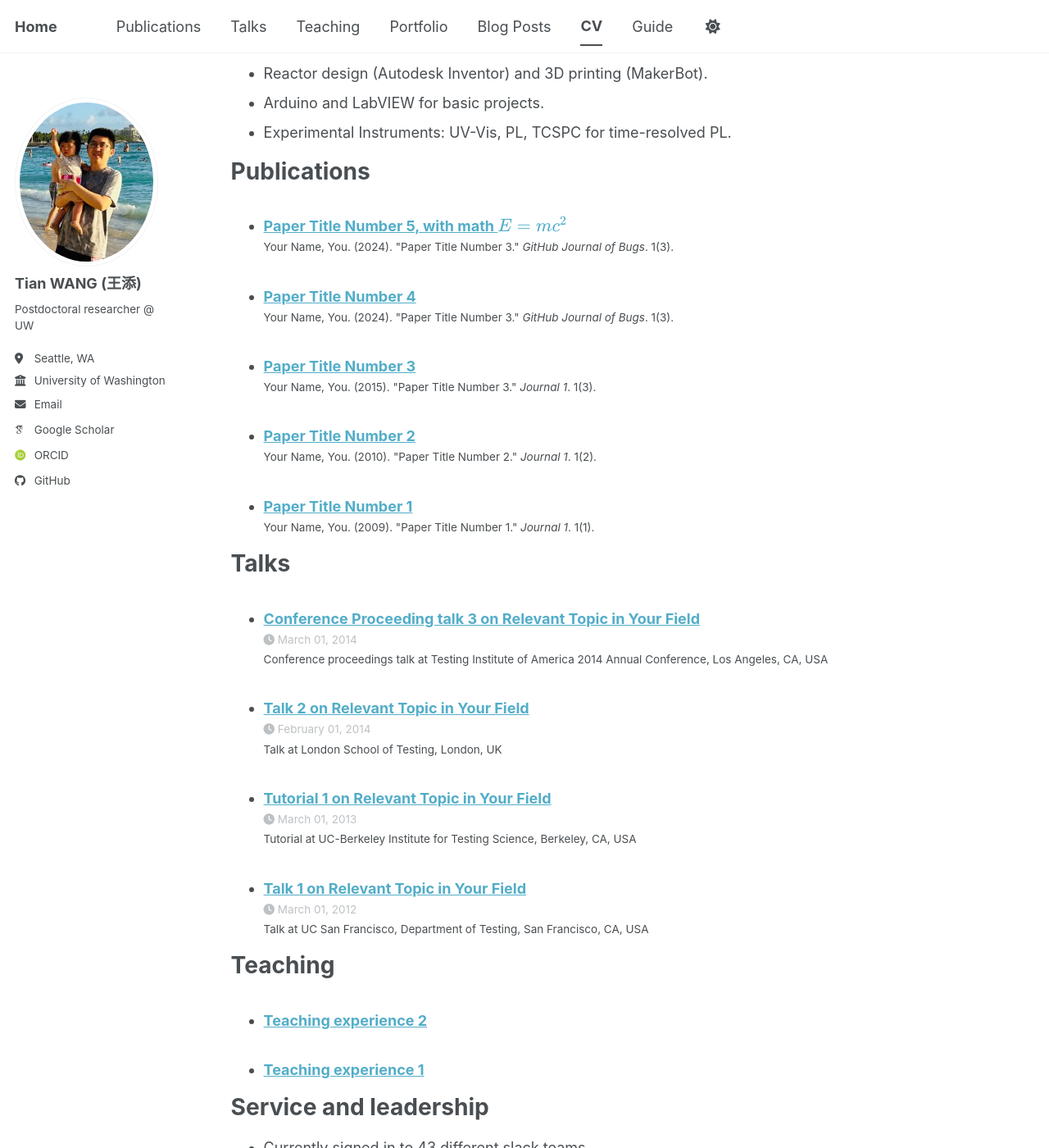
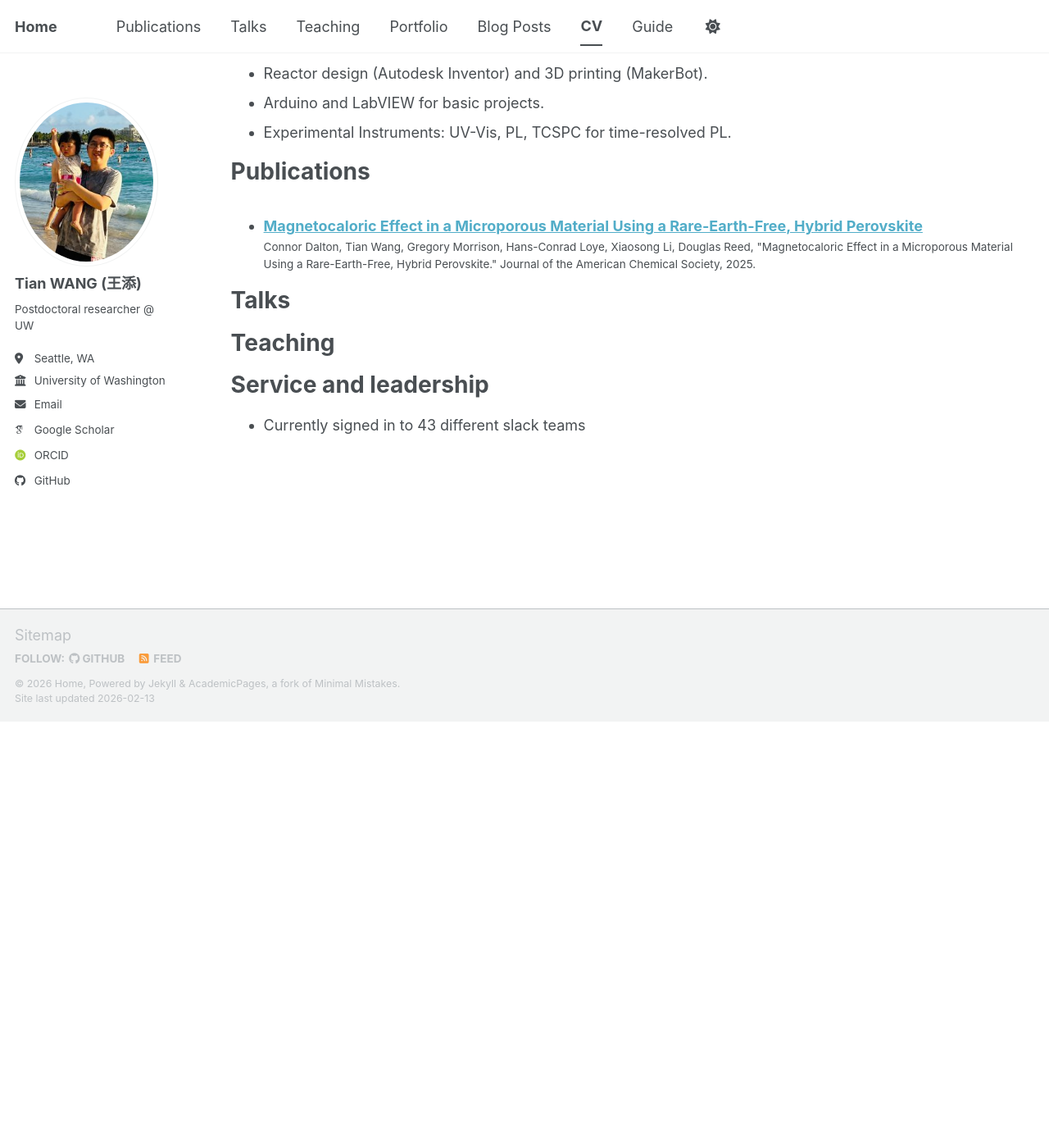
Before and after one commit to tw2469/tw2469.github.io, a Jekyll site: the page built from _pages/cv.md, in a window 1280 px wide and 1400 px high, scrolled down 520 px. Shown: the whole window at 82% size. Built offline with Jekyll 4.4.1, drawn with Linux system fonts in a browser that asks for light colours; some web fonts are replaced; a script bundle is joined from its source files by our own code; library files that are not in the unit come from our copies; some of the changed text lies outside the part shown.

Commit message:
Update publication

```diff
--- a/_publications/2009-10-01-paper-title-number-1.md
+++ /dev/null
@@ -1,14 +0,0 @@
----
-title: "Paper Title Number 1"
-collection: publications
-category: manuscripts
-permalink: /publication/2009-10-01-paper-title-number-1
-excerpt: 'This paper is about the number 1. The number 2 is left for future work.'
-date: 2009-10-01
-venue: 'Journal 1'
-slidesurl: 'https://academicpages.github.io/files/slides1.pdf'
-paperurl: 'https://academicpages.github.io/files/paper1.pdf'
-bibtexurl: 'https://academicpages.github.io/files/bibtex1.bib'
-citation: 'Your Name, You. (2009). &quot;Paper Title Number 1.&quot; <i>Journal 1</i>. 1(1).'
----
-The contents above will be part of a list of publications, if the user clicks the link for the publication than the contents of section will be rendered as a full page, allowing you to provide more information about the paper for the reader. When publications are displayed as a single page, the contents of the above "citation" field will automatically be included below this section in a smaller font.
--- a/_publications/2010-10-01-paper-title-number-2.md
+++ /dev/null
@@ -1,14 +0,0 @@
----
-title: "Paper Title Number 2"
-collection: publications
-category: manuscripts
-permalink: /publication/2010-10-01-paper-title-number-2
-excerpt: 'This paper is about the number 2. The number 3 is left for future work.'
-date: 2010-10-01
-venue: 'Journal 1'
-slidesurl: 'https://academicpages.github.io/files/slides2.pdf'
-paperurl: 'https://academicpages.github.io/files/paper2.pdf'
-citation: 'Your Name, You. (2010). &quot;Paper Title Number 2.&quot; <i>Journal 1</i>. 1(2).'
----
-
-The contents above will be part of a list of publications, if the user clicks the link for the publication than the contents of section will be rendered as a full page, allowing you to provide more information about the paper for the reader. When publications are displayed as a single page, the contents of the above "citation" field will automatically be included below this section in a smaller font.
--- a/_publications/2015-10-01-paper-title-number-3.md
+++ /dev/null
@@ -1,14 +0,0 @@
----
-title: "Paper Title Number 3"
-collection: publications
-category: manuscripts
-permalink: /publication/2015-10-01-paper-title-number-3
-excerpt: 'This paper is about the number 3. The number 4 is left for future work.'
-date: 2015-10-01
-venue: 'Journal 1'
-slidesurl: 'https://academicpages.github.io/files/slides3.pdf'
-paperurl: 'https://academicpages.github.io/files/paper3.pdf'
-citation: 'Your Name, You. (2015). &quot;Paper Title Number 3.&quot; <i>Journal 1</i>. 1(3).'
----
-
-The contents above will be part of a list of publications, if the user clicks the link for the publication than the contents of section will be rendered as a full page, allowing you to provide more information about the paper for the reader. When publications are displayed as a single page, the contents of the above "citation" field will automatically be included below this section in a smaller font.
--- /dev/null
+++ b/_publications/2025-01-01-Magnetocaloric-Effect-in-a-Microporous-Material-Using-a-Rare-Earth-Free-Hybrid-Perovskite.md
@@ -0,0 +1,13 @@
+---
+title: "Magnetocaloric Effect in a Microporous Material Using a Rare-Earth-Free, Hybrid Perovskite"
+collection: publications
+permalink: /publication/2025-01-01-Magnetocaloric-Effect-in-a-Microporous-Material-Using-a-Rare-Earth-Free-Hybrid-Perovskite
+excerpt: 'PMID: 41085248'
+date: 2025-01-01
+venue: 'Journal of the American Chemical Society'
+paperurl: 'https://doi.org/10.1021/jacs.5c11644'
+citation: ' Connor Dalton,  Tian Wang,  Gregory Morrison,  Hans-Conrad Loye,  Xiaosong Li,  Douglas Reed, &quot;Magnetocaloric Effect in a Microporous Material Using a Rare-Earth-Free, Hybrid Perovskite.&quot; Journal of the American Chemical Society, 2025.'
+---
+PMID: 41085248
+
+[Access paper here](https://doi.org/10.1021/jacs.5c11644){:target="_blank"}
--- a/_publications/2025-06-08-paper-title-number-5.md
+++ /dev/null
@@ -1,13 +0,0 @@
----
-title: "Paper Title Number 5, with math $$E=mc^2$$"
-collection: publications
-category: conferences
-permalink: /publication/2024-02-17-paper-title-number-4
-excerpt: 'This paper is about a famous math equation, $$E=mc^2$$'
-date: 2024-02-17
-venue: 'GitHub Journal of Bugs'
-paperurl: 'https://academicpages.github.io/files/paper3.pdf'
-citation: 'Your Name, You. (2024). &quot;Paper Title Number 3.&quot; <i>GitHub Journal of Bugs</i>. 1(3).'
----
-
-Using [MathJax](https://www.mathjax.org/) in the description is supported - $$E=mc^2$$ - however, the use must be mindful that the default delimiters are `$$...$$` and `\\[...\\]` which differs from the `$...$` that is typically expected.
--- a/_talks/2012-03-01-talk-1.md
+++ /dev/null
@@ -1,11 +0,0 @@
----
-title: "Talk 1 on Relevant Topic in Your Field"
-collection: talks
-type: "Talk"
-permalink: /talks/2012-03-01-talk-1
-venue: "UC San Francisco, Department of Testing"
-date: 2012-03-01
-location: "San Francisco, CA, USA"
----
-
-This is a description of your talk, which is a markdown file that can be all markdown-ified like any other post. Yay markdown!
--- a/_talks/2013-03-01-tutorial-1.md
+++ /dev/null
@@ -1,13 +0,0 @@
----
-title: "Tutorial 1 on Relevant Topic in Your Field"
-collection: talks
-type: "Tutorial"
-permalink: /talks/2013-03-01-tutorial-1
-venue: "UC-Berkeley Institute for Testing Science"
-date: 2013-03-01
-location: "Berkeley, CA, USA"
----
-
-[More information here](http://exampleurl.com)
-
-This is a description of your tutorial, note the different field in type. This is a markdown files that can be all markdown-ified like any other post. Yay markdown!
--- a/_talks/2014-02-01-talk-2.md
+++ /dev/null
@@ -1,13 +0,0 @@
----
-title: "Talk 2 on Relevant Topic in Your Field"
-collection: talks
-type: "Talk"
-permalink: /talks/2014-02-01-talk-2
-venue: "London School of Testing"
-date: 2014-02-01
-location: "London, UK"
----
-
-[More information here](http://example2.com)
-
-This is a description of your talk, which is a markdown files that can be all markdown-ified like any other post. Yay markdown!
--- a/_talks/2014-03-01-talk-3.md
+++ /dev/null
@@ -1,11 +0,0 @@
----
-title: "Conference Proceeding talk 3 on Relevant Topic in Your Field"
-collection: talks
-type: "Conference proceedings talk"
-permalink: /talks/2014-03-01-talk-3
-venue: "Testing Institute of America 2014 Annual Conference"
-date: 2014-03-01
-location: "Los Angeles, CA, USA"
----
-
-This is a description of your conference proceedings talk, note the different field in type. You can put anything in this field.
--- a/_teaching/2014-spring-teaching-1.md
+++ /dev/null
@@ -1,20 +0,0 @@
----
-title: "Teaching experience 1"
-collection: teaching
-type: "Undergraduate course"
-permalink: /teaching/2014-spring-teaching-1
-venue: "University 1, Department"
-date: 2014-01-01
-location: "City, Country"
----
-
-This is a description of a teaching experience. You can use markdown like any other post.
-
-Heading 1
-======
-
-Heading 2
-======
-
-Heading 3
-======
--- a/_teaching/2015-spring-teaching-2.md
+++ /dev/null
@@ -1,20 +0,0 @@
----
-title: "Teaching experience 2"
-collection: teaching
-type: "Workshop"
-permalink: /teaching/2015-spring-teaching-1
-venue: "University 1, Department"
-date: 2015-01-01
-location: "City, Country"
----
-
-This is a description of a teaching experience. You can use markdown like any other post.
-
-Heading 1
-======
-
-Heading 2
-======
-
-Heading 3
-======
--- a/markdown_generator/publications.csv
+++ b/markdown_generator/publications.csv
@@ -1,4 +1,4 @@
 pub_date,title,venue,excerpt,citation,url_slug,paper_url,slides_url,category
-2009-10-01,Paper Title Number 1,Journal 1,This paper is about the number 1. The number 2 is left for future work.,"Your Name, You. (2009). ""Paper Title Number 1."" <i>Journal 1</i>. 1(1).",paper-title-number-1,https://academicpages.github.io/files/paper1.pdf,http://academicpages.github.io/files/slides1.pdf,manuscripts
-2010-10-01,Paper Title Number 2,Journal 1,This paper is about the number 2. The number 3 is left for future work.,"Your Name, You. (2010). ""Paper Title Number 2."" <i>Journal 1</i>. 1(2).",paper-title-number-2,https://academicpages.github.io/files/paper2.pdf,http://academicpages.github.io/files/slides2.pdf,manuscripts
-2015-10-01,Paper Title Number 3,Journal 1,This paper is about the number 3. The number 4 is left for future work.,"Your Name, You. (2015). ""Paper Title Number 3."" <i>Journal 1</i>. 1(3).",paper-title-number-3,https://academicpages.github.io/files/paper3.pdf,http://academicpages.github.io/files/slides3.pdf,manuscripts
+10/1/2009,Paper Title Number 1,Journal 1,This paper is about the number 1. The number 2 is left for future work.,"Your Name, You. (2009). ""Paper Title Number 1."" <i>Journal 1</i>. 1(1).",paper-title-number-1,https://academicpages.github.io/files/paper1.pdf,http://academicpages.github.io/files/slides1.pdf,manuscripts
+10/1/2010,Paper Title Number 2,Journal 1,This paper is about the number 2. The number 3 is left for future work.,"Your Name, You. (2010). ""Paper Title Number 2."" <i>Journal 1</i>. 1(2).",paper-title-number-2,https://academicpages.github.io/files/paper2.pdf,http://academicpages.github.io/files/slides2.pdf,manuscripts
+10/1/2015,Paper Title Number 3,Journal 1,This paper is about the number 3. The number 4 is left for future work.,"Your Name, You. (2015). ""Paper Title Number 3."" <i>Journal 1</i>. 1(3).",paper-title-number-3,https://academicpages.github.io/files/paper3.pdf,http://academicpages.github.io/files/slides3.pdf,manuscripts
```
Also changed, not shown: _pages/about.md (+1 -26 lines), _pages/cv.md (+1 -1 lines), _publications/2024-02-17-paper-title-number-4.md (deleted, +0 -13 lines), markdown_generator/achs_jacsat147_39401.bib (added, +36 -0 lines), markdown_generator/pubsFromBib.py (+10 -1 lines).
